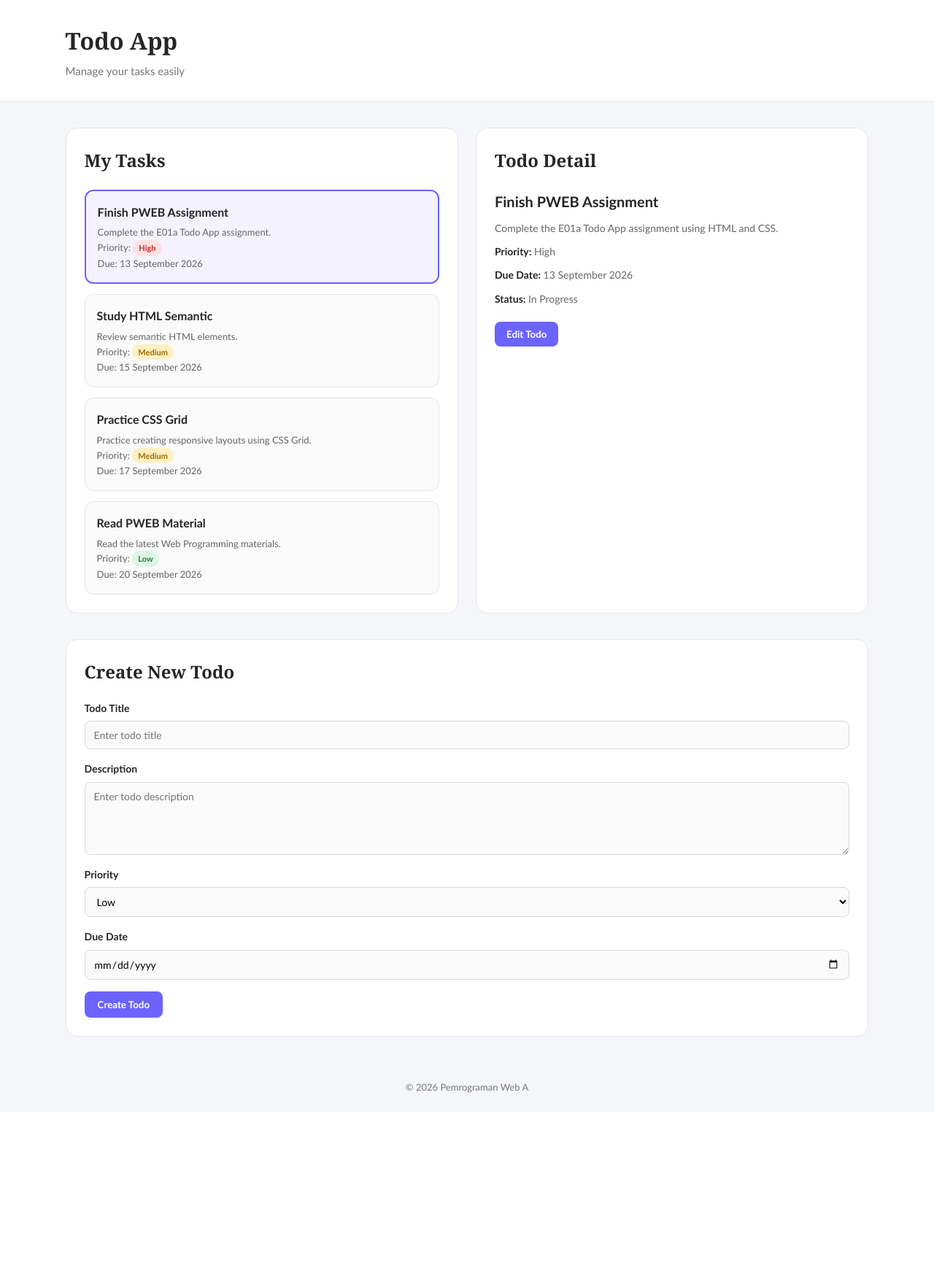
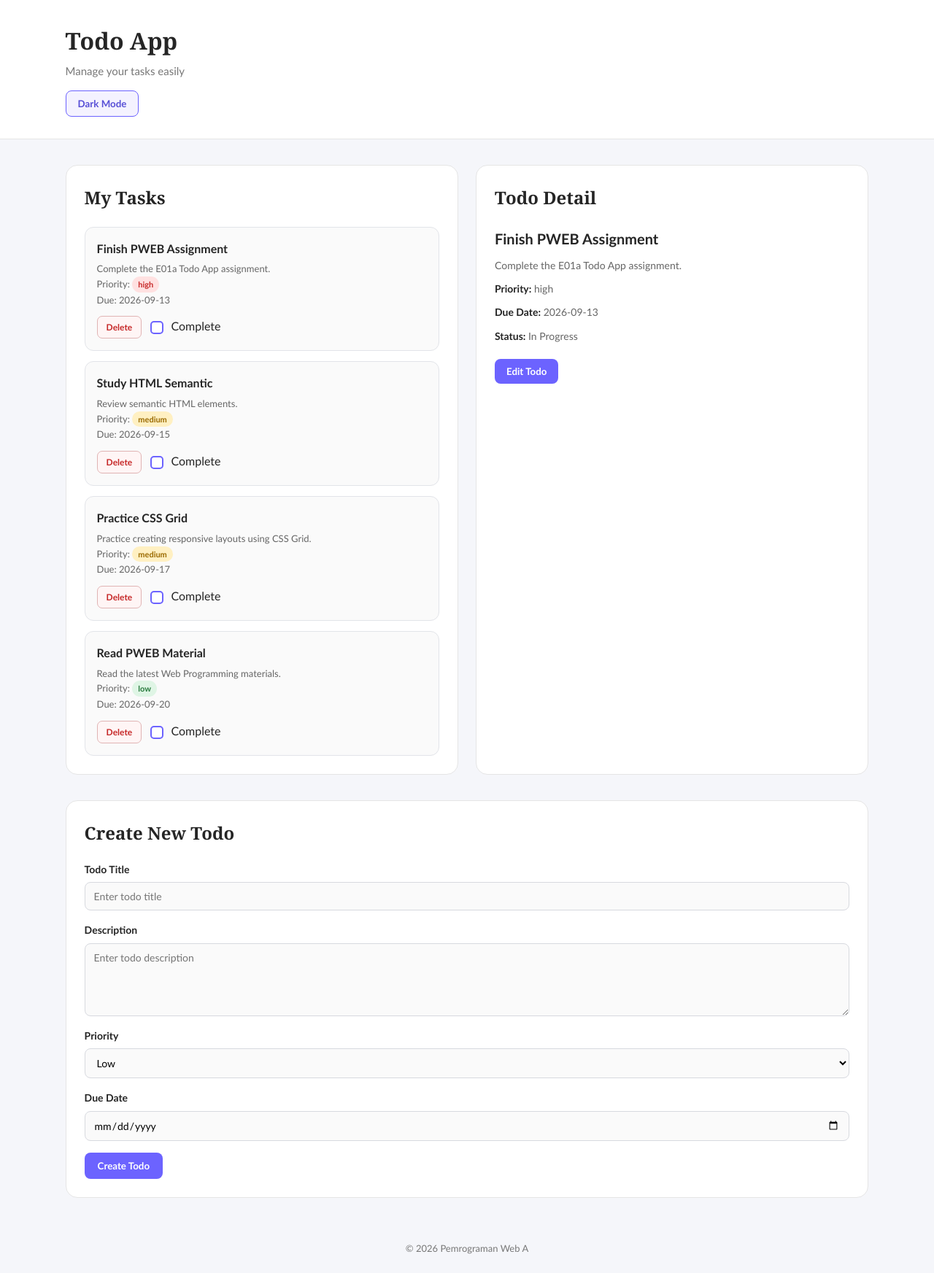
Before and after one commit to IF-Pemrograman-Web-A/5025251270_Todo-App, a PHP site: page / in a window 1280 px wide. Shown: the whole page at 73% size. Before the commit the page ends 1498 px from the top, so only its background shows below. Run offline with PHP 8.4, Linux system fonts and the light colour scheme.

Commit message:
Update index.html and style.css and Add script.js

```diff
--- a/index.html
+++ b/index.html
@@ -10,83 +10,52 @@
 
 <body>
 
-    <header>
-        <h1>Todo App</h1>
-        <p>Manage your tasks easily</p>
-    </header>
+<header>
+    <h1>Todo App</h1>
+    <p>Manage your tasks easily</p>
+    <button type="button" id="theme-toggle">Dark Mode</button>
+</header>
 
     <main>
-        <section>
+        <section id="todo-list">
             <h2>My Tasks</h2>
-
-            <article class="selected">
-                <h3>Finish PWEB Assignment</h3>
-                <p>Complete the E01a Todo App assignment.</p>
-                <p>
-                    Priority:
-                    <span class="priority high">High</span>
-                </p>
-                <p>Due: 13 September 2026</p>
-            </article>
-
-            <article>
-                <h3>Study HTML Semantic</h3>
-                <p>Review semantic HTML elements.</p>
-                <p>
-                    Priority:
-                    <span class="priority medium">Medium</span>
-                </p>
-                <p>Due: 15 September 2026</p>
-            </article>
-
-            <article>
-                <h3>Practice CSS Grid</h3>
-                <p>Practice creating responsive layouts using CSS Grid.</p>
-                <p>
-                    Priority:
-                    <span class="priority medium">Medium</span>
-                </p>
-                <p>Due: 17 September 2026</p>
-            </article>
-
-            <article>
-                <h3>Read PWEB Material</h3>
-                <p>Read the latest Web Programming materials.</p>
-                <p>
-                    Priority:
-                    <span class="priority low">Low</span>
-                </p>
-                <p>Due: 20 September 2026</p>
-            </article>
         </section>
 
         <aside>
             <h2>Todo Detail</h2>
 
             <article>
-                <h3>Finish PWEB Assignment</h3>
-                <p>
+                <h3 id="detail-title">Finish PWEB Assignment</h3>
+
+                <p id="detail-description">
                     Complete the E01a Todo App assignment
                     using HTML and CSS.
                 </p>
+
                 <p>
-                    <strong>Priority:</strong> High
+                    <strong>Priority:</strong>
+                    <span id="detail-priority">High</span>
                 </p>
+
                 <p>
-                    <strong>Due Date:</strong> 13 September 2026
+                    <strong>Due Date:</strong>
+                    <span id="detail-due-date">13 September 2026</span>
                 </p>
+
                 <p>
-                    <strong>Status:</strong> In Progress
+                    <strong>Status:</strong>
+                    <span id="detail-status">In Progress</span>
                 </p>
-                <button type="button">Edit Todo</button>
+
+                <button type="button" id="edit-todo-button">Edit Todo</button>
             </article>
         </aside>
     </main>
 
     <section>
-        <h2>Create New Todo</h2>
+        <h2 id="form-title">Create New Todo</h2>
 
-        <form>
+        <form id="todo-form">
             <div>
                 <label for="todo-title">Todo Title</label>
                 <input
@@ -127,7 +96,7 @@
                 >
             </div>
 
-            <button type="submit">Create Todo</button>
+            <button type="submit" id="form-submit">Create Todo</button>
         </form>
     </section>
 
@@ -135,6 +104,7 @@
         <p>&copy; 2026 Pemrograman Web A</p>
     </footer>
 
+    <script src="script.js"></script>
 </body>
 
 </html>
--- /dev/null
+++ b/script.js
@@ -0,0 +1,191 @@
+const todos = [
+    {
+        title: "Finish PWEB Assignment",
+        description: "Complete the E01a Todo App assignment.",
+        priority: "high",
+        dueDate: "2026-09-13",
+        status: "In Progress"
+    },
+    {
+        title: "Study HTML Semantic",
+        description: "Review semantic HTML elements.",
+        priority: "medium",
+        dueDate: "2026-09-15",
+        status: "In Progress"
+    },
+    {
+        title: "Practice CSS Grid",
+        description: "Practice creating responsive layouts using CSS Grid.",
+        priority: "medium",
+        dueDate: "2026-09-17",
+        status: "In Progress"
+    },
+    {
+        title: "Read PWEB Material",
+        description: "Read the latest Web Programming materials.",
+        priority: "low",
+        dueDate: "2026-09-20",
+        status: "In Progress"
+    }
+];
+
+
+const todoList = document.getElementById("todo-list");
+
+const todoForm = document.getElementById("todo-form");
+
+const formTitle = document.getElementById("form-title");
+const formSubmit = document.getElementById("form-submit");
+
+const editTodoButton = document.getElementById("edit-todo-button");
+
+
+const themeToggle = document.getElementById("theme-toggle");
+
+themeToggle.addEventListener("click", function(){
+    document.body.classList.toggle("dark-mode");
+});
+
+let selectedTodo = todos[0];
+
+let isEditing = false;
+
+function updateTodoDetail() {
+    document.getElementById("detail-title").textContent = selectedTodo.title;
+    document.getElementById("detail-description").textContent = selectedTodo.description;
+    document.getElementById("detail-priority").textContent = selectedTodo.priority;
+    document.getElementById("detail-due-date").textContent = selectedTodo.dueDate;
+    document.getElementById("detail-status").textContent = selectedTodo.status;
+}
+
+updateTodoDetail();
+
+editTodoButton.addEventListener("click", function() {
+    isEditing = true;
+    formTitle.textContent = "Edit Todo";
+    formSubmit.textContent = "Update Todo";
+
+    document.getElementById("todo-title").value = selectedTodo.title;
+    document.getElementById("todo-description").value = selectedTodo.description;
+    document.getElementById("todo-priority").value = selectedTodo.priority;
+    document.getElementById("todo-date").value = selectedTodo.dueDate;
+});
+
+todoForm.addEventListener("submit", function(event) {
+    event.preventDefault();
+
+    const title = document.getElementById("todo-title").value;
+    const description = document.getElementById("todo-description").value;
+    const priority = document.getElementById("todo-priority").value;
+    const dueDate = document.getElementById("todo-date").value;
+
+    const newTodo = {
+        title: title,
+        description: description,
+        priority: priority,
+        dueDate: dueDate,
+        status: "In Progress"
+    };
+
+if(isEditing){
+    selectedTodo.title = title;
+    selectedTodo.description = description;
+    selectedTodo.priority = priority;
+    selectedTodo.dueDate = dueDate;
+
+    refreshTodoList();
+    updateTodoDetail();
+
+    formTitle.textContent = "Create New Todo";
+    formSubmit.textContent = "Create Todo";
+    todoForm.reset();
+
+    isEditing = false;
+} else{
+    todos.push(newTodo);
+
+    const article = createTodoElement(newTodo);
+    todoList.appendChild(article);
+    }
+});
+
+function createTodoElement(todo) {
+    const article = document.createElement("article");
+
+    article.addEventListener("click", function() {
+        selectedTodo = todo;
+
+        const allArticles = todoList.querySelectorAll("article");
+
+        allArticles.forEach(function(item) {
+            item.classList.remove("selected");
+        });
+
+        article.classList.add("selected");
+
+        updateTodoDetail();
+    });
+
+    article.innerHTML = `
+        <h3>${todo.title}</h3>
+        <p>${todo.description}</p>
+        <p>
+            Priority:
+            <span class="priority ${todo.priority}">
+                ${todo.priority}
+            </span>
+        </p>
+        <p>Due: ${todo.dueDate}</p>
+        <button type="button" class="delete-todo"> Delete </button>
+        <label>
+            <input type="checkbox" class="complete-todo">
+            Complete
+        </label>
+    `;
+
+    const deleteButton = article.querySelector(".delete-todo");
+    deleteButton.addEventListener("click", function(event) {
+        event.stopPropagation();
+        const todoIndex = todos.indexOf(todo);
+        todos.splice(todoIndex, 1);
+
+        refreshTodoList();
+    });
+
+    const completeCheckbox = article.querySelector(".complete-todo");
+    completeCheckbox.checked = todo.status === "Completed";
+
+    if(todo.status === "Completed"){
+        article.classList.add("completed");
+    }
+
+    completeCheckbox.addEventListener("click", function(event) {
+    event.stopPropagation();
+    });
+
+    completeCheckbox.addEventListener("change", function() {
+        if(completeCheckbox.checked){
+        todo.status = "Completed";
+        article.classList.add("completed");
+        } else{
+            todo.status = "In Progress";
+            article.classList.remove("completed");
+        }
+        updateTodoDetail();
+    });
+    return article;
+}
+
+function refreshTodoList() {
+    todoList.innerHTML = "<h2>My Tasks</h2>";
+    displayTodos();
+}
+
+function displayTodos() {
+    todos.forEach(function(todo) {
+        const article = createTodoElement(todo);
+
+        todoList.appendChild(article);
+    });
+}
+displayTodos();
--- a/style.css
+++ b/style.css
@@ -26,6 +26,32 @@ header h1 {
 header p {
     color: #777777;
     font-size: 15px;
+}
+
+#theme-toggle {
+    margin-top: 15px;
+    padding: 9px 16px;
+    border: 1px solid #6c63ff;
+    border-radius: 8px;
+    background-color: #f4f2ff;
+    color: #574fd6;
+    font-family: inherit;
+    font-weight: bold;
+    cursor: pointer;
+}
+
+#theme-toggle:hover {
+    background-color: #e8e5ff;
+}
+
+body.dark-mode #theme-toggle {
+    background-color: #3b3860;
+    color: #ffffff;
+    border-color: #6c63ff;
+}
+
+body.dark-mode #theme-toggle:hover {
+    background-color: #4a4675;
 }
 
 main {
@@ -104,6 +130,52 @@ main > section article.selected {
 .priority.low {
     background-color: #dff5e5;
     color: #287a3d;
+}
+
+.delete-todo {
+    margin-top: 12px;
+    margin-right: 8px;
+    padding: 7px 12px;
+    border: 1px solid #e0b4b4;
+    border-radius: 7px;
+    background-color: #fff5f5;
+    color: #c62828;
+    font-family: inherit;
+    font-size: 12px;
+    font-weight: bold;
+    cursor: pointer;
+}
+
+.delete-todo:hover {
+    background-color: #ffe1e1;
+}
+
+.complete-todo {
+    appearance: none;
+    width: 18px;
+    height: 18px;
+    margin: 0 6px 0 0;
+    border: 2px solid #6c63ff;
+    border-radius: 5px;
+    background-color: #ffffff;
+    cursor: pointer;
+    vertical-align: middle;
+}
+
+.complete-todo:checked {
+    background-color: #6c63ff;
+    border-color: #6c63ff;
+    position: relative;
+}
+
+.complete-todo:checked::after {
+    content: "✓";
+    display: block;
+    color: white;
+    font-size: 12px;
+    font-weight: bold;
+    text-align: center;
+    line-height: 14px;
 }
 
 main > aside article {
```
Also changed, not shown: other parts of style.css (+53 -0 lines).
